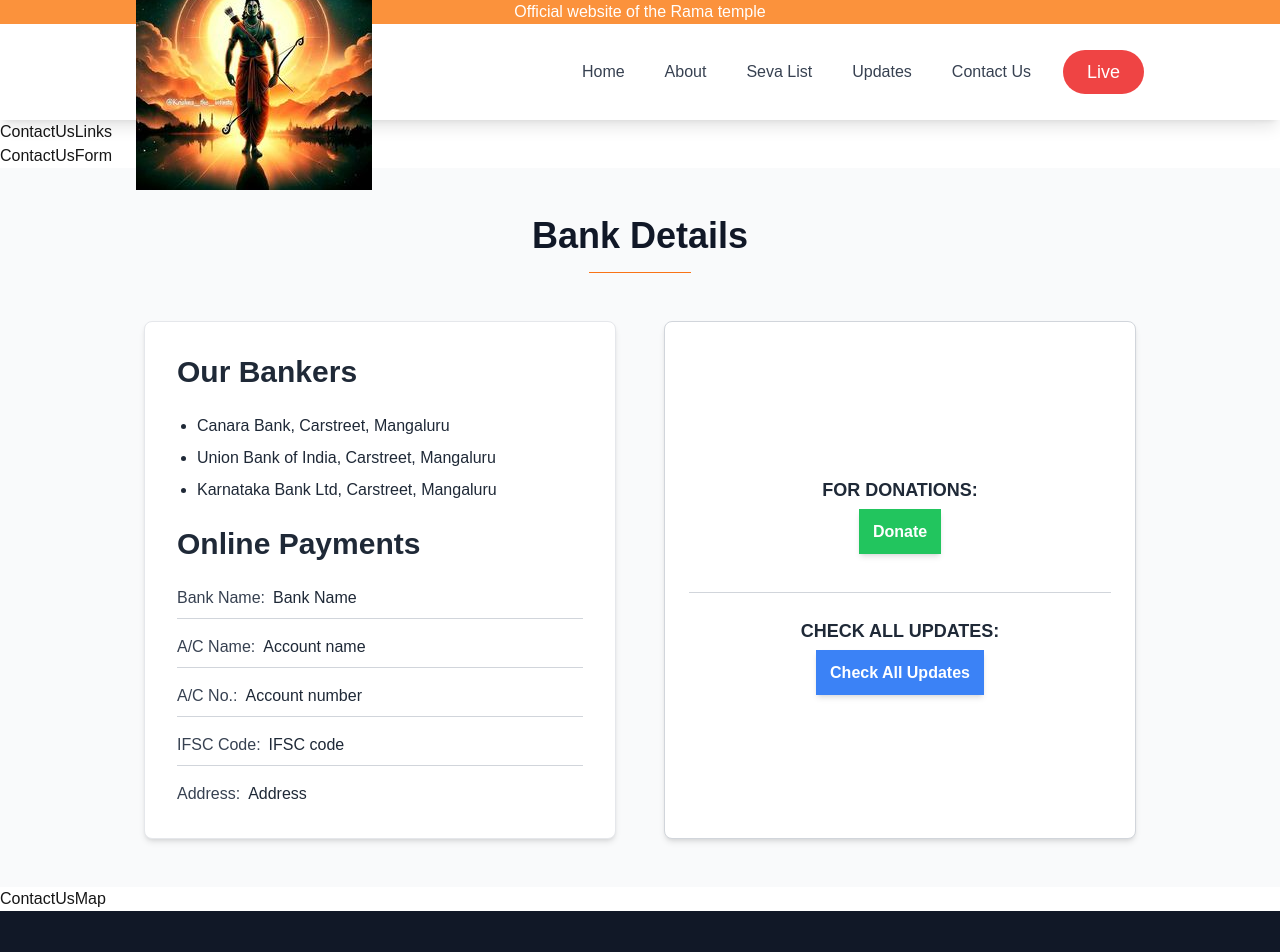
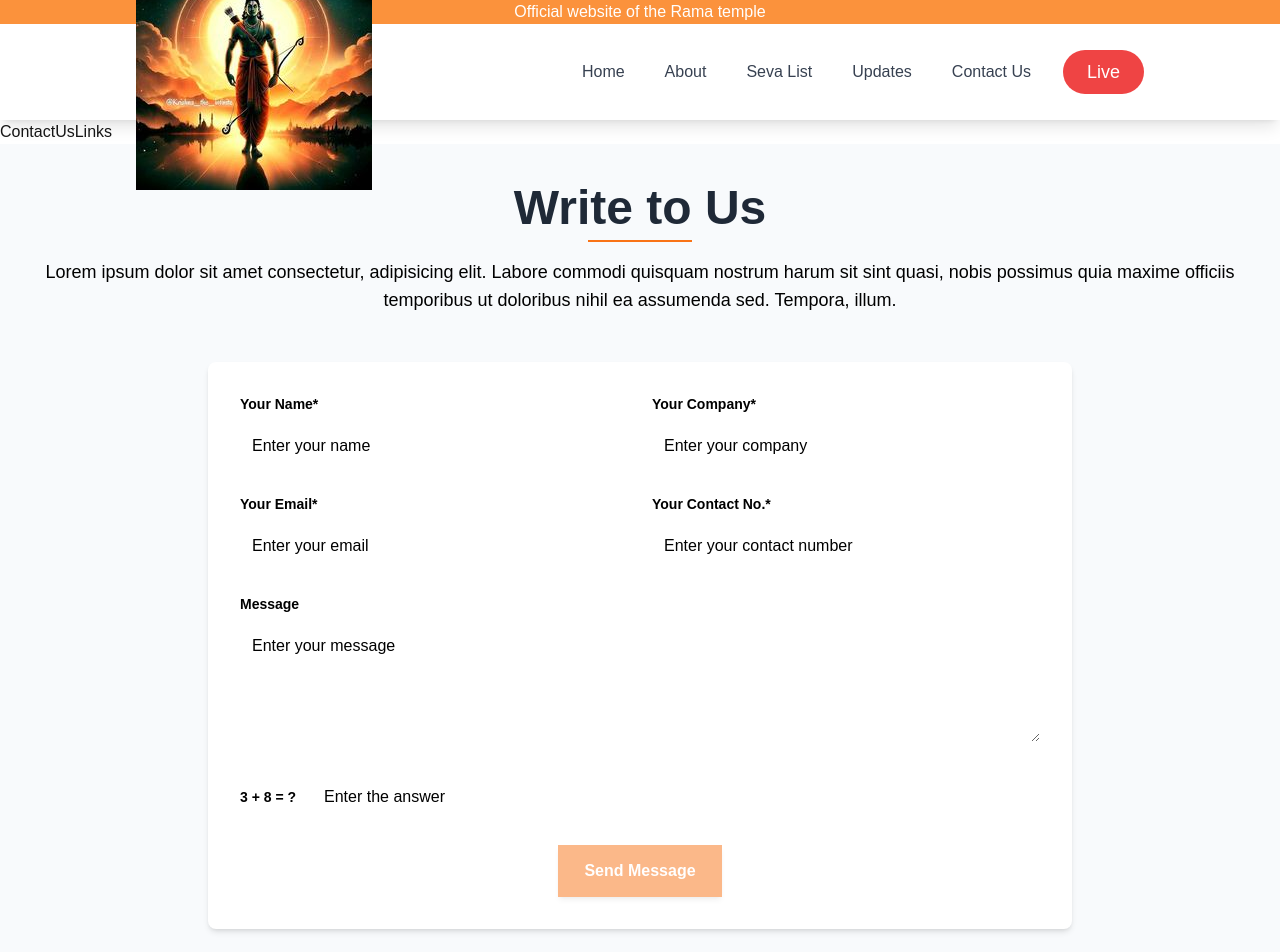
Before and after one commit to gaureshpai/temple, a Next.js app: page /Contact in a window 1280 px wide. Shown: the top 952 px of the page. Built offline with nearby package versions, Linux system fonts and the light colour scheme.

Commit message:
Contact us form draft done

```diff
--- a/components/ContactUsForm.tsx
+++ b/components/ContactUsForm.tsx
@@ -1,9 +1,149 @@
-import React from 'react'
+'use client'
+
+import React, { useState } from 'react';
 
 const ContactUsForm = () => {
+  const [formData, setFormData] = useState({
+    name: '',
+    company: '',
+    email: '',
+    contactNo: '',
+    message: '',
+    captcha: ''
+  });
+
+  const [isCaptchaValid, setIsCaptchaValid] = useState(false);
+
+  // Captcha answer (in a real scenario, this should be more complex and not hardcoded)
+  const captchaAnswer = '11'; // 3 + 8 = 11
+
+  const handleChange = (e: any) => {
+    const { name, value } = e.target;
+    setFormData({ ...formData, [name]: value });
+
+    // Validate captcha on change
+    if (name === 'captcha') {
+      setIsCaptchaValid(value === captchaAnswer);
+    }
+  };
+
+  const handleSubmit = (e: any) => {
+    e.preventDefault();
+    if (isCaptchaValid) {
+      // Handle form submission logic here
+      console.log('Form submitted:', formData);
+    } else {
+      alert('Captcha is incorrect. Please try again.');
+    }
+  };
+
   return (
-    <div>ContactUsForm</div>
-  )
-}
+    <section className="bg-slate-50 py-10">
+      <div className="container mx-auto px-4">
+        <div className="text-center mb-12">
+          <h1 className="text-5xl font-bold text-gray-800">Write to Us</h1>
+          <hr className="border-t-2 border-orange-500 my-2 mx-auto w-1/12" />
+          <p className="mt-4 text-black text-lg">
+            Lorem ipsum dolor sit amet consectetur, adipisicing elit. Labore commodi quisquam nostrum harum sit sint quasi, nobis possimus quia maxime officiis temporibus ut doloribus nihil ea assumenda sed. Tempora, illum.
+          </p>
+        </div>
+        <div className="max-w-4xl mx-auto px-4 bg-slate-50">
+          <form onSubmit={handleSubmit} className="bg-white p-8 rounded-lg shadow-md">
+            <div className="grid grid-cols-1 md:grid-cols-2 gap-6 mb-6">
+              <div>
+                <label htmlFor="name" className="block text-black text-sm font-semibold mb-2">Your Name*</label>
+                <input
+                  type="text"
+                  id="name"
+                  name="name"
+                  value={formData.name}
+                  onChange={handleChange}
+                  className="w-full p-3 border-gray-300 rounded-lg focus:outline-none focus:border-orange-500 transition duration-300 ease-in-out active:border-orange-600 placeholder:text-black text-black"
+                  placeholder="Enter your name"
+                  required
+                />
+              </div>
+              <div>
+                <label htmlFor="company" className="block text-black text-sm font-semibold mb-2">Your Company*</label>
+                <input
+                  type="text"
+                  id="company"
+                  name="company"
+                  value={formData.company}
+                  onChange={handleChange}
+                  className="w-full p-3 border-gray-300 rounded-lg focus:outline-none focus:border-orange-500 transition duration-300 ease-in-out active:border-orange-600 placeholder:text-black text-black"
+                  placeholder="Enter your company"
+                  required
+                />
+              </div>
+            </div>
+            <div className="grid grid-cols-1 md:grid-cols-2 gap-6 mb-6">
+              <div>
+                <label htmlFor="email" className="block text-black text-sm font-semibold mb-2">Your Email*</label>
+                <input
+                  type="email"
+                  id="email"
+                  name="email"
+                  value={formData.email}
+                  onChange={handleChange}
+                  className="w-full p-3 border-gray-300 rounded-lg focus:outline-none focus:border-orange-500 transition duration-300 ease-in-out active:border-orange-600 placeholder:text-black text-black"
+                  placeholder="Enter your email"
+                  required
+                />
+              </div>
+              <div>
+                <label htmlFor="contactNo" className="block text-black text-sm font-semibold mb-2">Your Contact No.*</label>
+                <input
+                  type="text"
+                  id="contactNo"
+                  name="contactNo"
+                  value={formData.contactNo}
+                  onChange={handleChange}
+                  className="w-full p-3 border-gray-300 rounded-lg focus:outline-none focus:border-orange-500 transition duration-300 ease-in-out active:border-orange-600 placeholder:text-black text-black"
+                  placeholder="Enter your contact number"
+                  required
+                />
+              </div>
+            </div>
+            <div className="mb-6">
+              <label htmlFor="message" className="block text-black text-sm font-semibold mb-2">Message</label>
+              <textarea
+                id="message"
+                name="message"
+                value={formData.message}
+                onChange={handleChange}
+                rows={4}
+                className="w-full p-3 border-gray-300 rounded-lg focus:outline-none focus:border-orange-500 transition duration-300 ease-in-out active:border-orange-600 placeholder:text-black text-black"
+                placeholder="Enter your message"
+              ></textarea>
+            </div>
+            <div className="mb-6 flex items-center">
+              <label htmlFor="captcha" className="text-black text-sm font-semibold mr-4 flex-shrink-0">3 + 8 = ?</label>
+              <input
+                type="text"
+                id="captcha"
+                name="captcha"
+                value={formData.captcha}
+                onChange={handleChange}
+                className="w-full p-3 border-gray-300 rounded-lg focus:outline-none focus:border-orange-500 transition duration-300 ease-in-out active:border-orange-600 placeholder:text-black text-black"
+                placeholder="Enter the answer"
+                required
+              />
+            </div>
+            <div className="text-center">
+              <button
+                type="submit"
+                disabled={!isCaptchaValid}
+                className={`bg-orange-500 text-white font-bold px-6 py-3 border-2 border-orange-500 transition duration-300 ease-in-out ${!isCaptchaValid ? 'opacity-50 cursor-not-allowed' : 'hover:bg-transparent hover:text-orange-500 hover:border-orange-500'} shadow-md hover:shadow-lg`}
+              >
+                Send Message
+              </button>
+            </div>
+          </form>
+        </div>
+      </div>
+    </section>
+  );
+};
 
-export default ContactUsForm
+export default ContactUsForm;
```
